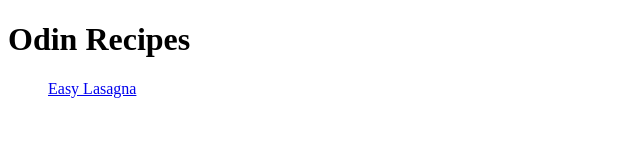
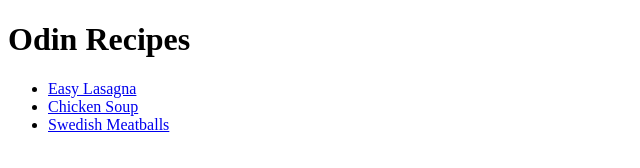
Before and after one commit to KimOsterholm/odin-recipes, a plain HTML site: page index.html in a window 1280 px wide. Shown: the whole page, without its empty margins (0-640 px from the left). Drawn offline with Linux system fonts and the light colour scheme.

Commit message:
Fix index.html missing 2 links

```diff
--- a/index.html
+++ b/index.html
@@ -8,7 +8,9 @@
     <body>
         <h1>Odin Recipes</h1>
             <ul>
-            <a href="recipes/lasagna.html">Easy Lasagna</a>
+            <li><a href="recipes/lasagna.html">Easy Lasagna</a></li>
+            <li><a href="recipes/chickensoup.html">Chicken Soup</a></li>
+            <li><a href="recipes/swedishmeatballs.html">Swedish Meatballs</a></li>
             </ul>
     </body>
 </html>
```
